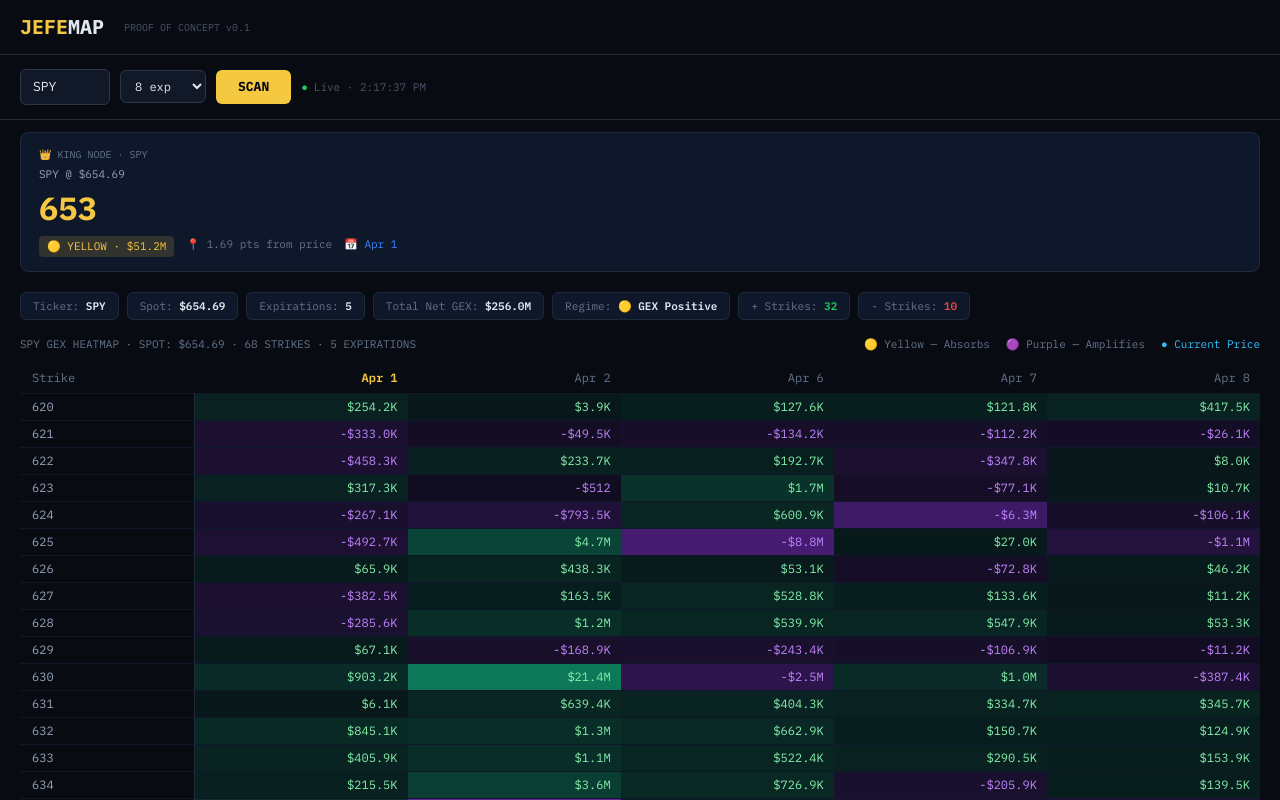
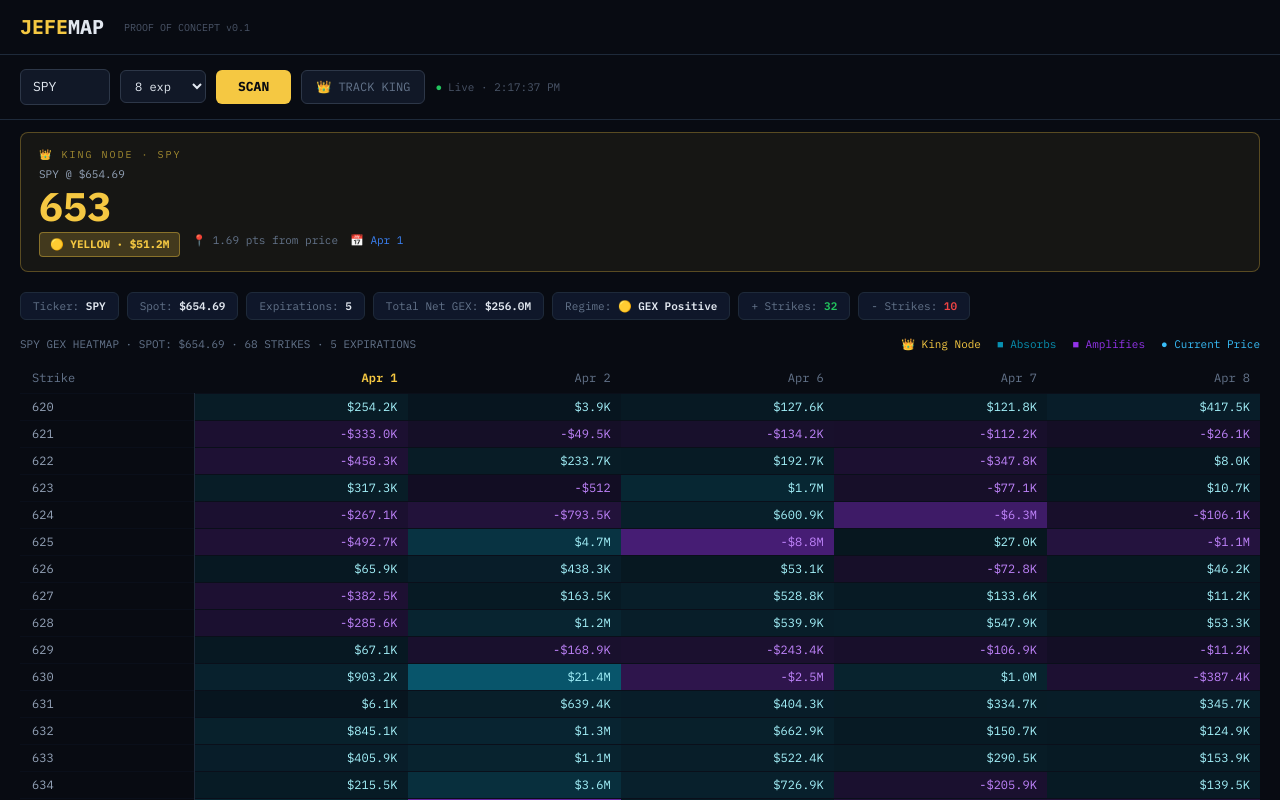
Before and after one commit to tdcamacho7/jefemap, a Next.js app: page / in a window 1280 px wide. Shown: the top 800 px of the page. Built offline with nearby package versions, Linux system fonts and the light colour scheme.

Commit message:
Update page.tsx

```diff
--- a/app/page.tsx
+++ b/app/page.tsx
@@ -40,14 +40,27 @@ function fmtExp(exp: string): string {
   return d.toLocaleDateString('en-US',{month:'short',day:'numeric'});
 }
 
-function cellBg(val: number, maxVal: number, minVal: number): string {
-  if (!val) return 'transparent';
+function cellBg(val: number, maxVal: number, minVal: number, isKingRow: boolean): string {
+  if (isKingRow) {
+    if (!val) return 'rgba(245,200,66,0.08)';
+    const intensity = val > 0
+      ? Math.pow(val / maxVal, 0.5)
+      : Math.pow(Math.abs(val) / Math.abs(minVal), 0.5);
+    const alpha = 0.08 + intensity * 0.5;
+    return val > 0
+      ? `rgba(245,200,66,${alpha.toFixed(3)})`
+      : `rgba(147,51,234,${alpha.toFixed(3)})`;
+  }
+  if (!val) return 'rgba(8,145,178,0.04)';
   const intensity = val > 0
     ? Math.pow(val / maxVal, 0.5)
     : Math.pow(Math.abs(val) / Math.abs(minVal), 0.5);
-  const alpha = 0.06 + intensity * 0.88;
-  if (val > 0) return `rgba(16,185,129,${alpha.toFixed(3)})`;
-  return `rgba(147,51,234,${alpha.toFixed(3)})`;
+  const alpha = val > 0
+    ? 0.07 + intensity * 0.75
+    : 0.07 + intensity * 0.88;
+  return val > 0
+    ? `rgba(8,145,178,${alpha.toFixed(3)})`
+    : `rgba(147,51,234,${alpha.toFixed(3)})`;
 }
 
 export default function Home() {
@@ -58,7 +71,10 @@ export default function Home() {
   const [loading,    setLoading]    = useState(false);
   const [error,      setError]      = useState<string|null>(null);
   const [lastUpdate, setLastUpdate] = useState('');
-  const timerRef = useRef<ReturnType<typeof setInterval>|null>(null);
+  const [trackKing,  setTrackKing]  = useState(false);
+  const timerRef   = useRef<ReturnType<typeof setInterval>|null>(null);
+  const kingRowRef = useRef<HTMLTableRowElement|null>(null);
+  const tableRef   = useRef<HTMLDivElement|null>(null);
 
   const fetchGex = useCallback(async (tkr: string, exp: number) => {
     setLoading(true); setError(null);
@@ -78,6 +94,12 @@ export default function Home() {
     timerRef.current = setInterval(() => fetchGex(ticker, maxExp), 30000);
     return () => { if (timerRef.current) clearInterval(timerRef.current); };
   }, [ticker, maxExp, fetchGex]);
+
+  useEffect(() => {
+    if (trackKing && kingRowRef.current) {
+      kingRowRef.current.scrollIntoView({ behavior: 'smooth', block: 'center' });
+    }
+  }, [trackKing, data]);
 
   function handleScan() {
     const t = input.trim().toUpperCase();
@@ -112,18 +134,29 @@ export default function Home() {
           style={{background:'#f5c842',color:'#080b12',border:'none',borderRadius:6,padding:'7px 22px',fontSize:13,fontWeight:700,cursor:'pointer',fontFamily:'inherit'}}>
           {loading?'LOADING…':'SCAN'}
         </button>
+        <button onClick={()=>setTrackKing(t=>!t)}
+          style={{
+            background:trackKing?'rgba(245,200,66,0.15)':'#111827',
+            border:`1px solid ${trackKing?'#f5c842':'#2d3748'}`,
+            borderRadius:6,padding:'7px 14px',
+            color:trackKing?'#f5c842':'#64748b',
+            fontSize:12,fontWeight:trackKing?700:400,
+            cursor:'pointer',fontFamily:'inherit',
+          }}>
+          👑 {trackKing?'TRACKING KING':'TRACK KING'}
+        </button>
         {lastUpdate&&<span style={{fontSize:11,color:'#4a5568'}}><span style={{color:'#22c55e',marginRight:6}}>●</span>Live · {lastUpdate}</span>}
         {error&&<span style={{color:'#ef4444',fontSize:12}}>⚠ {error}</span>}
       </div>
 
       {data&&(
-        <div style={{margin:'12px 20px',background:'#0f172a',border:'1px solid #1e2a3a',borderRadius:8,padding:'14px 18px'}}>
-          <div style={{fontSize:10,color:'#64748b',marginBottom:4}}>👑 KING NODE · {data.ticker}</div>
-          <div style={{fontSize:11,color:'#94a3b8',marginBottom:2}}>{data.ticker} @ {fmtPrice(data.spotPrice)}</div>
-          <div style={{fontSize:32,fontWeight:700,color:data.kingGex>=0?'#f5c842':'#9333ea'}}>{data.kingStrike}</div>
-          <div style={{display:'flex',gap:12,marginTop:4,fontSize:11}}>
-            <span style={{background:data.kingGex>=0?'rgba(245,200,66,0.15)':'rgba(147,51,234,0.15)',color:data.kingGex>=0?'#f5c842':'#9333ea',padding:'2px 8px',borderRadius:4}}>
-              {data.kingGex>=0?'🟡 YELLOW':'🟣 PURPLE'} · {fmt(data.kingGex)}
+        <div style={{margin:'12px 20px',background:'rgba(245,200,66,0.06)',border:'1px solid rgba(245,200,66,0.3)',borderRadius:8,padding:'14px 18px'}}>
+          <div style={{fontSize:10,color:'#a18a30',marginBottom:4,letterSpacing:2}}>👑 KING NODE · {data.ticker}</div>
+          <div style={{fontSize:11,color:'#94a3b8',marginBottom:4}}>{data.ticker} @ {fmtPrice(data.spotPrice)}</div>
+          <div style={{fontSize:40,fontWeight:700,color:'#f5c842',lineHeight:1,marginBottom:6}}>{data.kingStrike}</div>
+          <div style={{display:'flex',gap:12,marginTop:4,fontSize:11,flexWrap:'wrap'}}>
+            <span style={{background:'rgba(245,200,66,0.2)',color:'#f5c842',padding:'3px 10px',borderRadius:4,fontWeight:700,border:'1px solid rgba(245,200,66,0.4)'}}>
+              🟡 YELLOW · {fmt(data.kingGex)}
             </span>
             <span style={{color:'#64748b'}}>📍 {(data.spotPrice-data.kingStrike).toFixed(2)} pts from price</span>
             <span style={{color:'#3b82f6'}}>📅 {fmtExp(data.kingExp)}</span>
@@ -151,19 +184,20 @@ export default function Home() {
       )}
 
       {data?(
-        <div style={{padding:'8px 20px 40px',overflowX:'auto'}}>
+        <div ref={tableRef} style={{padding:'8px 20px 40px',overflowX:'auto'}}>
           <div style={{fontSize:11,color:'#64748b',marginBottom:10,display:'flex',justifyContent:'space-between'}}>
             <span>{data.ticker} GEX HEATMAP · SPOT: {fmtPrice(data.spotPrice)} · {data.strikes.length} STRIKES · {data.expirations.length} EXPIRATIONS</span>
             <span style={{display:'flex',gap:16}}>
-              <span>🟡 Yellow — Absorbs</span>
-              <span>🟣 Purple — Amplifies</span>
+              <span style={{color:'#f5c842'}}>👑 King Node</span>
+              <span style={{color:'#0891b2'}}>■ Absorbs</span>
+              <span style={{color:'#9333ea'}}>■ Amplifies</span>
               <span style={{color:'#38bdf8'}}>● Current Price</span>
             </span>
           </div>
           <table style={{borderCollapse:'collapse',width:'100%',fontSize:12}}>
             <thead>
               <tr>
-                <th style={{textAlign:'left',padding:'6px 12px',color:'#64748b',fontWeight:400,minWidth:90}}>Strike</th>
+                <th style={{textAlign:'left',padding:'6px 12px',color:'#64748b',fontWeight:400,minWidth:90,position:'sticky',left:0,background:'#080b12',zIndex:2}}>Strike</th>
                 {data.expirations.map(exp=>(
                   <th key={exp} style={{textAlign:'right',padding:'6px 10px',color:exp===data.kingExp?'#f5c842':'#64748b',fontWeight:exp===data.kingExp?600:400,minWidth:110}}>
                     {fmtExp(exp)}
@@ -176,18 +210,40 @@ export default function Home() {
                 const isKing     = strike===data.kingStrike;
                 const isNearSpot = strike===nearestStrike;
                 return(
-                  <tr key={strike} style={{borderTop:'1px solid #0f172a'}}>
-                    <td style={{padding:'4px 12px',background:isKing?'rgba(245,200,66,0.08)':isNearSpot?'rgba(56,189,248,0.08)':'#080b12',borderRight:'1px solid #1e2a3a'}}>
-                      <span style={{color:isKing?'#f5c842':isNearSpot?'#38bdf8':'#94a3b8',fontWeight:isKing||isNearSpot?600:400}}>
-                        {isKing&&'👑 '}{strike}{isNearSpot&&' ←'}
+                  <tr
+                    key={strike}
+                    ref={isKing ? kingRowRef : null}
+                    style={{
+                      borderTop:isKing?'1px solid rgba(245,200,66,0.4)':'1px solid #0a0f1a',
+                      borderBottom:isKing?'1px solid rgba(245,200,66,0.4)':undefined,
+                    }}>
+                    <td style={{
+                      padding:'4px 12px',
+                      background:isKing?'rgba(245,200,66,0.15)':isNearSpot?'rgba(56,189,248,0.08)':'#080b12',
+                      borderRight:isKing?'2px solid rgba(245,200,66,0.5)':'1px solid #1e2a3a',
+                      position:'sticky',left:0,zIndex:1,
+                    }}>
+                      <span style={{color:isKing?'#f5c842':isNearSpot?'#38bdf8':'#94a3b8',fontWeight:isKing||isNearSpot?700:400,fontSize:isKing?13:12}}>
+                        {isKing?'👑 ':''}{strike}{isNearSpot&&!isKing?' ←':''}
                       </span>
                     </td>
                     {data.expirations.map((exp,ei)=>{
                       const val=data.values[si]?.[ei]??0;
                       const isKingCell=isKing&&exp===data.kingExp;
                       return(
-                        <td key={exp} style={{padding:'4px 10px',textAlign:'right',background:cellBg(val,data.maxValue,data.minValue),outline:isKingCell?'1.5px solid rgba(245,200,66,0.5)':'none',outlineOffset:'-1px'}}>
-                          <span style={{color:val>0?'#86efac':val<0?'#c084fc':'#374151'}}>
+                        <td key={exp} style={{
+                          padding:'4px 10px',
+                          textAlign:'right',
+                          background:cellBg(val,data.maxValue,data.minValue,isKing),
+                          outline:isKingCell?'2px solid rgba(245,200,66,0.7)':'none',
+                          outlineOffset:'-2px',
+                        }}>
+                          <span style={{
+                            color:isKing
+                              ?(val>0?'#fde68a':val<0?'#c084fc':'#92794a')
+                              :(val>0?'#a5f3fc':val<0?'#c084fc':'#374151'),
+                            fontWeight:isKingCell?700:400,
+                          }}>
                             {val!==0?fmt(val):'—'}
                           </span>
                         </td>
@@ -212,7 +268,7 @@ export default function Home() {
         @import url('https://fonts.googleapis.com/css2?family=IBM+Plex+Mono:wght@400;600;700&display=swap');
         @keyframes spin{to{transform:rotate(360deg)}}
         *{box-sizing:border-box}body{margin:0}
-        tr:hover td{filter:brightness(1.12)}
+        tr:hover td{filter:brightness(1.15)}
       `}</style>
     </div>
   );
```
